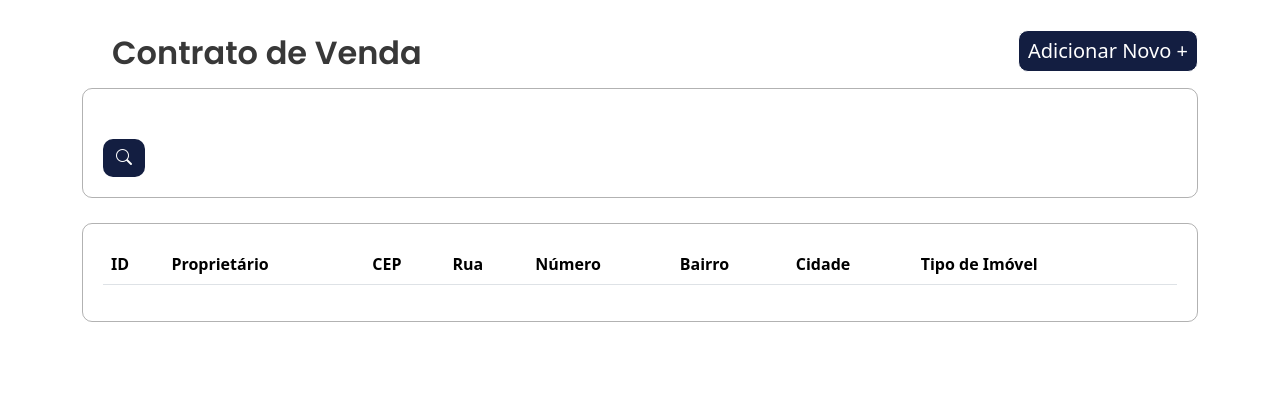
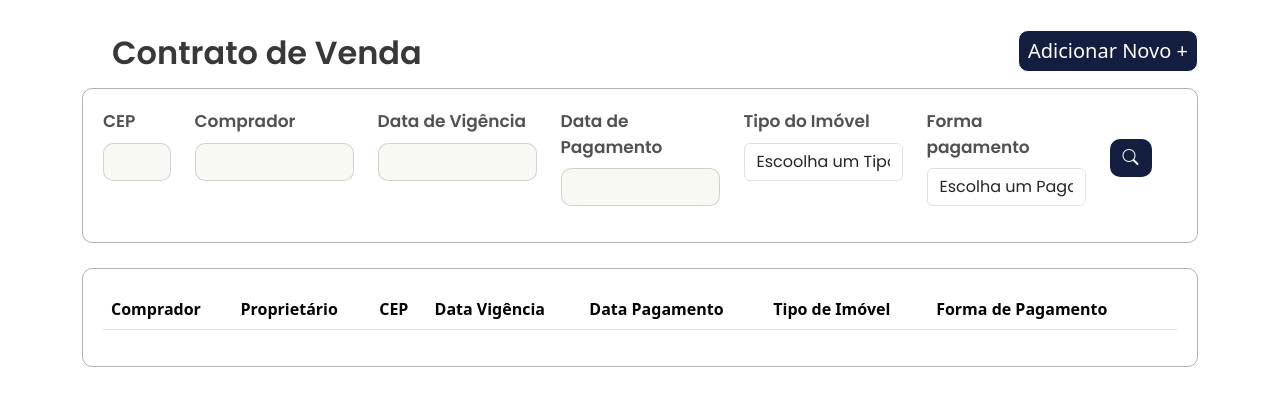
Before and after one commit to brunounky/PI-4sem-KeyControl, a PHP site: page /lista_contrato_venda.php in a window 1280 px wide. Shown: the part 103-509 px from the top of the page. Run offline with PHP 8.4, Linux system fonts and the light colour scheme; a user stored in the database is signed in; data comes from the database, SQL or seed files in the repository; data that the repository does not hold is empty.

Commit message:
criação da tela de contrato de venda

```diff
--- a/KeyControl/projeto/views/lista_contrato_venda.php
+++ b/KeyControl/projeto/views/lista_contrato_venda.php
@@ -35,31 +35,27 @@
         <form method="POST" action="">
             <div class="filtros-container">
                 <div class="row g-12">
-                    <!-- <div class="col-md-1">
-                        <label for="id" class="form-label">ID</label>
-                        <input type="text" id="id" class="form-control" name="id" value="<?= htmlspecialchars($_POST['id'] ?? '') ?>">
+                <div class="col-md-1">
+                        <label for="cep" class="form-label">CEP</label>
+                            <input type="text" id="cep" class="form-control" name="cep" value="<?= htmlspecialchars($_POST['cep'] ?? '') ?>">
                     </div>
                     <div class="col-md-2">
-                        <label for="cpf_cnpj_proprietario" class="form-label">Proprietário</label>
-                            <input type="text" id="cpf_cnpj_proprietario" class="form-control" name="cpf_cnpj_proprietario" value="<?= htmlspecialchars($_POST['cpf_cnpj_proprietario'] ?? '') ?>">
+                        <label for="nome" class="form-label">Comprador</label>
+                        <input type="text" id="nome" class="form-control" name="nome" value="<?= htmlspecialchars($_POST['nome'] ?? '') ?>">
                     </div>
                     <div class="col-md-2">
-                        <label for="numero" class="form-label">Número</label>
-                        <input type="text" id="numero" class="form-control" name="numero" value="<?= htmlspecialchars($_POST['numero'] ?? '') ?>">
+                        <label for="vigencia" class="form-label">Data de Vigência</label>
+                        <input type="text" id="vigencia" class="form-control" name="vigencia" value="<?= htmlspecialchars($_POST['vigencia'] ?? '') ?>">
                     </div>
                     <div class="col-md-2">
-                        <label for="cep" class="form-label">CEP</label>
-                        <input type="text" id="cep" class="form-control" name="cep" value="<?= htmlspecialchars($_POST['cep'] ?? '') ?>">
-                    </div>
-                    <div class="col-md-2">
-                        <label for="cidade" class="form-label">Cidade</label>
-                        <input type="text" id="cidade" class="form-control" name="cidade" value="<?= htmlspecialchars($_POST['cidade'] ?? '') ?>">
+                        <label for="dia_pagamento" class="form-label">Data de Pagamento</label>
+                        <input type="text" id="dia_pagamento" class="form-control" name="dia_pagamento" value="<?= htmlspecialchars($_POST['dia_pagamento'] ?? '') ?>">
                     </div>
                     <div class="col-md-2">
                         <label for="tipo_imovel" class="mb-2">Tipo do Imóvel</label>
                         <div class="position-relative">
                             <select class="form-control" name="tipo_imovel" id="tipo_imovel" onchange="checkSelection('tipo_imovel')">
-                                <option value="" disabled <?= !isset($_POST['tipo_imovel']) ? 'selected' : '' ?>>Selecione um tipo</option>
+                                <option value="" disabled <?= !isset($_POST['tipo_imovel']) ? 'selected' : '' ?>>Escoolha um Tipo</option>
                                 <option value="apartamento" <?= ($_POST['tipo_imovel'] ?? '') == 'apartamento' ? 'selected' : '' ?>>Apartamento</option>
                                 <option value="casa" <?= ($_POST['tipo_imovel'] ?? '') == 'casa' ? 'selected' : '' ?>>Casa</option>
                                 <option value="comercial" <?= ($_POST['tipo_imovel'] ?? '') == 'comercial' ? 'selected' : '' ?>>Comercial</option>
@@ -67,11 +63,25 @@
                             <span class="position-absolute" style="right: 20px; top: 8px; cursor: pointer; color: red; display: <?= isset($_POST['tipo_imovel']) && $_POST['tipo_imovel'] != '' ? 'block' : 'none' ?>;" data-select="tipo_imovel" onclick="removeSelected('tipo_imovel')">x</span>
                         </div>
                     </div>
-                </div>-->
-                <div class="col-md-1">
+                    <div class="col-sm-2">
+                  <label for="forma_pagamento" class="mb-2">Forma pagamento</label>
+                    <select class="form-control mb-3" name="forma_pagamento" id="forma_pagamento">
+                      <option value="" disabled <?= !isset($_POST['forma_pagamento']) ? 'selected' : '' ?>>Escolha um Pagamento</option>
+                      <option value="Boleto" <?= ($_POST['forma_pagamento'] ??  '') == 'financiamento' ? 'selected' : '' ?>>Financiamento</option>
+                      <option value="Dinheiro" <?= ($_POST['forma_pagamento'] ?? '') == 'dinheiro' ? 'selected' : '' ?>>Dinheiro</option>
+                      <option value="Boleto" <?= ($_POST['forma_pagamento'] ?? '') == 'boleto' ? 'selected' : ''?>>Boleto</option>
+                      <option value="PIX" <?= ($_POST['forma_pagamento'] ?? '') == 'pix' ? 'selected' : ''?>>PIX</option>
+                      <option value="Transferência" <?= ($_POST['forma_pagamento'] ?? '') == 'transferencia' ? 'selected' : ''?>>Transferência</option>
+                      <option value="Cartão de crédito" <?= ($_POST['forma_pagamento'] ?? '') == 'cartao_credito' ? 'selected' : ''?>>Cartão de crédito</option>
+                      <option value="Cartão de débito" <?= ($_POST['forma_pagamento'] ?? '') == 'cartao_debito' ? 'selected' :'' ?>>Cartão de débito</option>
+                    </select>
+                    <span class="position-absolute" style="right: 20px; top: 8px; cursor: pointer; color: red; display: <?= isset($_POST['forma_pagamento']) && $_POST['forma_pagamento'] != '' ? 'block' : 'none' ?>;" data-select="forma_pagamento" onclick="removeSelected('forma_pagamento')">x</span>
+                  </div>
+                    <div class="col-md-1">
                     <button class="btn btn-buscar" type="submit">
                         <i class="bi bi-search"></i>
                     </button>
+                </div>
                 </div>
                 </div>
             </div>
@@ -85,14 +95,13 @@
             <table class="table table-hover">
                 <thead>
                     <tr>
-                        <th>ID</th>
+                        <th>Comprador</th>
                         <th>Proprietário</th>
                         <th>CEP</th>
-                        <th>Rua</th>
-                        <th>Número</th>
-                        <th>Bairro</th>
-                        <th>Cidade</th>
+                        <th>Data Vigência</th>
+                        <th>Data Pagamento</th>
                         <th>Tipo de Imóvel</th>
+                        <th>Forma de Pagamento</th>
                         <th></th>
                     </tr>
                 </thead>
@@ -100,18 +109,15 @@
                 <!-- <?php
                 if (isset($result) && count($result) > 0) {
                     foreach ($result as $row) {
-                        $bairro = htmlspecialchars($row['bairro'] ?? '-');
-                        $bairro_resumido = htmlspecialchars(substr($bairro, 0, 10) . (strlen($bairro) > 10 ? '...' : ''));
 
                         echo "<tr>
-                                <td>" . htmlspecialchars($row['id']) . "</td>
-                                <td>" . htmlspecialchars($row['nome'] ?? '-') . "</td>
+                                <td>" . htmlspecialchars($row['nome']) . "</td>
+                                <td>" . htmlspecialchars($row['proprietario']) . "</td>
                                 <td>" . htmlspecialchars($row['cep'] ?? '-') . "</td>
-                                <td>" . htmlspecialchars($row['rua'] ?? '-') . "</td>
-                                <td>" . htmlspecialchars($row['numero'] ?? '-') . "</td>
-                                <td title='$bairro'>$bairro_resumido</td>
-                                <td>" . htmlspecialchars($row['cidade'] ?? '-') . "</td>
+                                <td>" . htmlspecialchars($row['vigencia'] ?? '-') . "</td>
+                                <td>" . htmlspecialchars($row['dia_pagamento'] ?? '-') . "</td>
                                 <td>" . htmlspecialchars($row['tipo_imovel'] ?? '-') . "</td>
+                                <td>" . htmlspecialchars($row['forma_pagamento'] ?? '-') . "</td>
                                 <td>
                                     <button class='btn' onclick='editRecord(" . htmlspecialchars($row['id']) . ")'>
                                         <i class='bi bi-pencil-square'></i>
```
Also changed, not shown: KeyControl/projeto/app/controllers/filtro_contrato_venda.php (added, +72 -0 lines).
